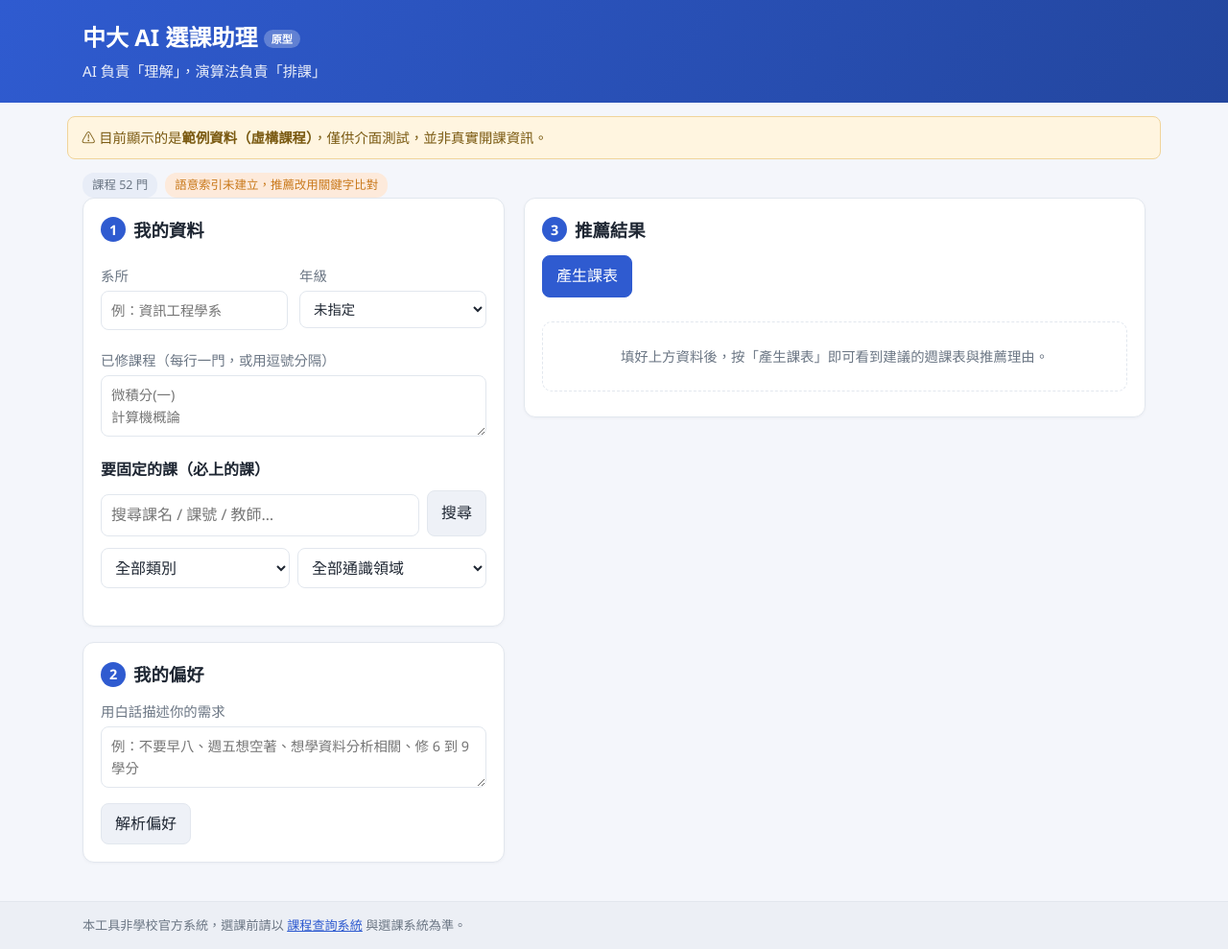
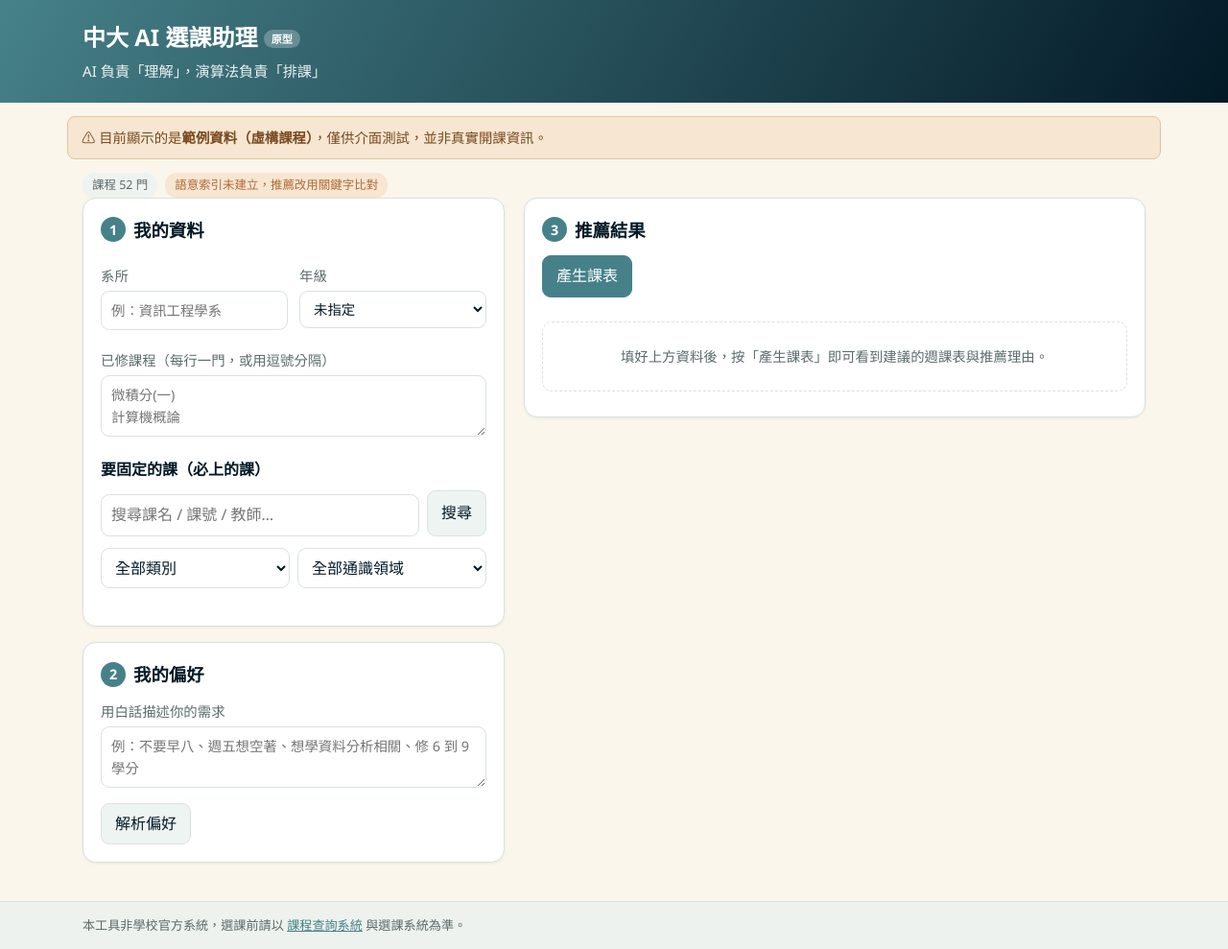
Before and after one commit to chenxiwu39723/Course-Planner, a Flask app: page / in a window 1280 px wide. Shown: the whole page at 96% size. Run offline with Flask 3, Linux system fonts and the light colour scheme.

Commit message:
前端 Teal 配色重做 + 載入/錯誤體驗與長字串溢出修正
- 以 superdesign 產出並套用方案A「溫潤紙感」Teal 配色（ink-black/teal/muted-teal/ash-grey/vanilla-cream）；保留全部 CSS class 與 DOM id 契約，index.html 與 main.js 結構不動
- UX：新增課表計算中 skeleton/spinner；手機產生課表後自動捲到結果；推薦課文字加深至 WCAG AA 對比；fetch 失敗狀態改紅字（.status-error）
- 修正長中文字串溢出（flex min-width:0 + 換行）：全部通識領域 select、搜尋結果超長系所、固定課 chips、同時段替代清單

Co-Authored-By: Claude Opus 4.8 <noreply@anthropic.com>

```diff
--- a/static/main.js
+++ b/static/main.js
@@ -111,12 +111,13 @@ async function searchFixed() {
   const ge = $("#f-gedomain").value;
   if (!q && !cat && !ge) {
     $("#fixed-search-status").textContent = "請輸入關鍵字，或選擇類別／通識領域。";
+    $("#fixed-search-status").classList.remove("status-error");
     return;
   }
   const btn = $("#fixed-search-btn");
   const status = $("#fixed-search-status");
   const ul = $("#fixed-search-results");
-  btn.disabled = true; status.textContent = "搜尋中…";
+  btn.disabled = true; status.textContent = "搜尋中…"; status.classList.remove("status-error");
   const limit = 30;
   const params = new URLSearchParams({ limit: String(limit) });
   if (q) params.set("q", q);
@@ -127,6 +128,7 @@ async function searchFixed() {
     j = await api(`/api/courses?${params.toString()}`);
   } catch (e) {
     status.textContent = "搜尋失敗：" + e.message;
+    status.classList.add("status-error");
     btn.disabled = false;
     return;
   }
@@ -167,9 +169,9 @@ async function parsePrefs() {
   const text = $("#pref-text").value.trim();
   const btn = $("#parse-btn");
   const status = $("#parse-status");
-  if (!text) { status.textContent = "請先輸入白話需求。"; return; }
+  if (!text) { status.textContent = "請先輸入白話需求。"; status.classList.remove("status-error"); return; }
   saveState();
-  btn.disabled = true; status.textContent = "解析中…";
+  btn.disabled = true; status.textContent = "解析中…"; status.classList.remove("status-error");
   try {
     const j = await api("/api/parse_preferences", {
       method: "POST", headers: { "Content-Type": "application/json" },
@@ -179,6 +181,7 @@ async function parsePrefs() {
     status.textContent = "已解析，可在下方確認或修改。";
   } catch (e) {
     status.textContent = "解析失敗：" + e.message;
+    status.classList.add("status-error");
   } finally {
     btn.disabled = false;
   }
@@ -235,6 +238,13 @@ async function generate() {
   const status = $("#gen-status");
   btn.disabled = true;
   status.textContent = "計算中…";
+  status.classList.remove("status-error");
+  // 顯示計算中 skeleton，並清掉上一次的結果，避免看起來像卡住
+  $("#schedule-empty").classList.add("hidden");
+  $("#scheme-tabs").innerHTML = "";
+  $("#schedule-courses").innerHTML = "";
+  $("#schedule-grid").innerHTML =
+    '<div class="loading"><span class="spinner" aria-hidden="true"></span>排課計算中…</div>';
   const body = {
     fixed_ids: Object.keys(FIXED),
     user: {
@@ -266,8 +276,14 @@ async function generate() {
       : "";
     status.textContent = `產生 ${SCHEDULES.length} 組（搜尋 ${s.nodes} 節點、${s.elapsed}s${s.hit_limit ? "，已達上限回傳最佳結果" : ""}）${capNote}`;
     ACTIVE = 0; renderTabs(); renderScheme();
+    // 手機單欄時，產生後自動捲到結果區（桌機結果已在右側 sticky 欄可見）
+    if (window.matchMedia("(max-width: 899px)").matches) {
+      $("#step3").scrollIntoView({ behavior: "smooth", block: "start" });
+    }
   } catch (e) {
     status.textContent = "發生錯誤：" + e.message;
+    status.classList.add("status-error");
+    $("#schedule-grid").innerHTML = "";
   } finally {
     btn.disabled = false;
   }
--- a/static/style.css
+++ b/static/style.css
@@ -1,19 +1,22 @@
 :root {
-  --bg: #f4f6fb;
+  /* Teal 重做版（方案A 溫潤紙感）— 配色：ink-black / teal / muted-teal / ash-grey / vanilla-cream */
+  --bg: #faf6ec;          /* 溫潤奶油紙底（vanilla-cream 提亮） */
   --card: #ffffff;
-  --ink: #1f2733;
-  --muted: #6b7684;
-  --line: #e2e7ee;
-  --brand: #2f5bd0;
-  --brand-dark: #23469e;
-  --fixed: #3570d8;
-  --fixed-bg: #dbe6fb;
-  --added: #1f9d6b;
-  --added-bg: #d8f3e7;
-  --free-bg: #eef6ef;
-  --avoid-bg: #ececf0;
-  --warn: #c9791b;
-  --gray: #8a93a0;
+  --ink: #031926;         /* ink-black：主要文字 */
+  --muted: #5c6b6b;       /* 次要文字 / 標籤 */
+  --line: #d9e2de;        /* 邊線（去飽和 ash） */
+  --brand: #468189;       /* teal：主色 */
+  --brand-dark: #031926;  /* header 漸層尾端 / hover（ink-black） */
+  --fixed: #2f6a72;       /* 固定課：深 teal */
+  --fixed-bg: #dcebe9;
+  --added: #2e6a5d;       /* 推薦課：深 muted-teal（文字/邊框，對比達 WCAG AA） */
+  --added-bg: #e4efe9;
+  --free-bg: #f4e9cd;     /* 空堂：vanilla-cream */
+  --avoid-bg: #e7ece9;    /* 避開：冷灰（加斜紋） */
+  --warn: #b06a35;        /* 可能不符合 / 警告：暖陶色 */
+  --warn-bg: #f6e6d2;
+  --gray: #8a9a98;        /* 無法判斷 / 次要灰 */
+  --error: #b4453a;       /* 錯誤訊息（暖紅，與配色調和） */
 }
 * { box-sizing: border-box; }
 body {
@@ -37,14 +40,14 @@ body {
 .tag { font-size: .7rem; background: rgba(255,255,255,.25); padding: 2px 8px; border-radius: 10px; vertical-align: middle; }
 
 .banner { margin: 14px auto; padding: 10px 14px; border-radius: 8px; font-size: .9rem; }
-.banner-sample { background: #fff5e0; border: 1px solid #f0d49a; color: #7a5a12; }
+.banner-sample { background: var(--warn-bg); border: 1px solid #e3c6a0; color: #7a4a1f; }
 
 .status-bar { display: flex; flex-wrap: wrap; gap: 8px; margin-top: 14px; }
-.pill { font-size: .78rem; padding: 3px 10px; border-radius: 12px; background: #e8edf7; color: var(--muted); }
-.pill-warn { background: #fdeadb; color: var(--warn); }
-.pill-info { background: #dbe6fb; color: var(--brand-dark); font-weight: 600; }
+.pill { font-size: .78rem; padding: 3px 10px; border-radius: 12px; background: #eef3f0; color: var(--muted); }
+.pill-warn { background: var(--warn-bg); color: var(--warn); }
+.pill-info { background: var(--fixed-bg); color: var(--ink); font-weight: 600; }
 
-.card { background: var(--card); border: 1px solid var(--line); border-radius: 12px; padding: 18px; margin: 16px 0; box-shadow: 0 1px 3px rgba(20,30,60,.04); }
+.card { background: var(--card); border: 1px solid var(--line); border-radius: 14px; padding: 18px; margin: 16px 0; box-shadow: 0 1px 3px rgba(3,25,38,.06); }
 .step h2 { margin: 0 0 12px; font-size: 1.15rem; display: flex; align-items: center; gap: 8px; }
 .step h3 { margin: 16px 0 8px; font-size: 1rem; }
 .num { display: inline-grid; place-items: center; width: 26px; height: 26px; background: var(--brand); color: #fff; border-radius: 50%; font-size: .9rem; }
@@ -52,32 +55,37 @@ body {
 label { display: block; font-size: .9rem; color: var(--muted); margin: 10px 0; }
 input, select, textarea {
   width: 100%; margin-top: 4px; padding: 8px 10px; font: inherit;
-  border: 1px solid var(--line); border-radius: 8px; background: #fff; color: var(--ink);
+  border: 1px solid var(--line); border-radius: 9px; background: #fff; color: var(--ink);
 }
 textarea { resize: vertical; }
 .grid2 { display: grid; grid-template-columns: 1fr 1fr; gap: 12px; }
+.grid2 > * { min-width: 0; }   /* 防止長內容（如超長系所名）把等寬欄撐破 */
 .row { display: flex; gap: 8px; }
-.row input { flex: 1; }
+.row input { flex: 1; min-width: 0; }
 .filters { margin-top: 8px; }
-.filters select { flex: 1; width: auto; }
+/* min-width:0 讓 select 能被欄寬約束；否則會被最長選項（如超長通識領域）撐破版面 */
+.filters select { flex: 1; min-width: 0; width: auto; }
 .inline { display: inline-flex; align-items: center; gap: 6px; width: auto; margin-top: 8px; }
 .inline input { width: auto; }
 
-.btn { background: #eef1f7; color: var(--ink); border: 1px solid var(--line); border-radius: 8px; padding: 8px 14px; cursor: pointer; font: inherit; white-space: nowrap; }
-.btn:hover { background: #e3e8f2; }
+.btn { background: #eef4f2; color: var(--ink); border: 1px solid var(--line); border-radius: 9px; padding: 8px 14px; cursor: pointer; font: inherit; white-space: nowrap; transition: background .15s ease; }
+.btn:hover { background: #e3ece9; }
 .btn-primary { background: var(--brand); color: #fff; border-color: var(--brand); }
 .btn-primary:hover { background: var(--brand-dark); }
 .btn-sm { padding: 3px 10px; font-size: .8rem; }
 .btn:disabled { opacity: .55; cursor: default; }
 
-.result-list { list-style: none; padding: 0; margin: 8px 0; max-height: 240px; overflow: auto; }
-.result-list li { display: flex; justify-content: space-between; align-items: center; gap: 8px; padding: 8px 10px; border: 1px solid var(--line); border-radius: 8px; margin-bottom: 6px; font-size: .9rem; }
-.result-list .meta { color: var(--muted); font-size: .8rem; }
+.result-list { list-style: none; padding: 0; margin: 8px 0; max-height: 240px; overflow-y: auto; overflow-x: hidden; }
+.result-list li { display: flex; justify-content: space-between; align-items: flex-start; gap: 8px; padding: 8px 10px; border: 1px solid var(--line); border-radius: 9px; margin-bottom: 6px; font-size: .9rem; }
+.result-list li > span { flex: 1; min-width: 0; overflow-wrap: anywhere; }
+.result-list li > button { flex: none; }
+/* 科系(dept)可長達 37 字：改成獨立一行並允許換行，避免把「加入」鈕擠出去 */
+.result-list .meta { display: block; margin-top: 2px; color: var(--muted); font-size: .8rem; overflow-wrap: anywhere; }
 
 .chips { display: flex; flex-wrap: wrap; gap: 8px; margin-top: 8px; }
 .chips.small .chip { font-size: .78rem; }
-.chip { background: var(--fixed-bg); color: var(--fixed); border-radius: 16px; padding: 4px 10px; font-size: .85rem; display: inline-flex; gap: 6px; align-items: center; }
-.chip button { border: none; background: none; cursor: pointer; color: inherit; font-size: 1rem; line-height: 1; }
+.chip { background: var(--fixed-bg); color: var(--fixed); border-radius: 16px; padding: 4px 10px; font-size: .85rem; display: inline-flex; gap: 6px; align-items: center; max-width: 100%; flex-wrap: wrap; overflow-wrap: anywhere; }
+.chip button { border: none; background: none; cursor: pointer; color: inherit; font-size: 1rem; line-height: 1; flex: none; }
 
 .parsed { margin-top: 12px; border-top: 1px dashed var(--line); padding-top: 12px; }
 .parsed.hidden, .hidden { display: none; }
@@ -89,16 +97,18 @@ textarea { resize: vertical; }
 .hint { color: var(--muted); font-size: .85rem; }
 
 .tabs { display: flex; gap: 8px; margin: 12px 0; flex-wrap: wrap; }
-.tab { padding: 6px 14px; border: 1px solid var(--line); border-radius: 20px; cursor: pointer; background: #fff; font-size: .9rem; }
+.tab { padding: 6px 14px; border: 1px solid var(--line); border-radius: 20px; cursor: pointer; background: #fff; font-size: .9rem; transition: background .15s ease, border-color .15s ease; }
+.tab:hover { background: #eef4f2; }
 .tab.active { background: var(--brand); color: #fff; border-color: var(--brand); }
+.tab.active:hover { background: var(--brand); }
 
 table.grid { width: 100%; border-collapse: collapse; margin: 8px 0 16px; font-size: .78rem; table-layout: fixed; }
 table.grid th, table.grid td { border: 1px solid var(--line); padding: 3px; text-align: center; height: 38px; vertical-align: middle; }
-table.grid th { background: #f0f3f9; color: var(--muted); font-weight: 600; width: 56px; }
+table.grid th { background: #eef3f0; color: var(--muted); font-weight: 600; width: 56px; }
 table.grid thead th { width: auto; }
 table.grid .ptime { font-weight: 400; font-size: .68em; color: var(--gray); }
 table.grid td.free { background: var(--free-bg); }
-table.grid td.avoid { background: var(--avoid-bg); background-image: repeating-linear-gradient(45deg, transparent, transparent 4px, rgba(0,0,0,.04) 4px, rgba(0,0,0,.04) 8px); }
+table.grid td.avoid { background: var(--avoid-bg); background-image: repeating-linear-gradient(45deg, transparent, transparent 4px, rgba(3,25,38,.05) 4px, rgba(3,25,38,.05) 8px); }
 table.grid td.fixed { background: var(--fixed-bg); color: var(--fixed); border-left: 3px solid var(--fixed); }
 table.grid td.added { background: var(--added-bg); color: var(--added); border-left: 3px solid var(--added); }
 table.grid td.fixed, table.grid td.added { padding: 4px 5px; line-height: 1.25; }
@@ -110,12 +120,21 @@ table.grid td.fixed, table.grid td.added { padding: 4px 5px; line-height: 1.25;
 .swatch.sw-fixed { background: var(--fixed-bg); border-color: var(--fixed); }
 .swatch.sw-added { background: var(--added-bg); border-color: var(--added); }
 .swatch.sw-free { background: var(--free-bg); }
-.swatch.sw-avoid { background: var(--avoid-bg); background-image: repeating-linear-gradient(45deg, transparent, transparent 3px, rgba(0,0,0,.08) 3px, rgba(0,0,0,.08) 6px); }
+.swatch.sw-avoid { background: var(--avoid-bg); background-image: repeating-linear-gradient(45deg, transparent, transparent 3px, rgba(3,25,38,.09) 3px, rgba(3,25,38,.09) 6px); }
 
 .empty-state { color: var(--muted); font-size: .9rem; text-align: center; padding: 24px 12px; border: 1px dashed var(--line); border-radius: 10px; margin: 8px 0; }
 .empty-state.hidden { display: none; }
 
-.course-item { border: 1px solid var(--line); border-left-width: 4px; border-radius: 8px; padding: 10px 12px; margin-bottom: 8px; }
+/* 課表計算中 skeleton / spinner */
+.loading { display: flex; align-items: center; justify-content: center; gap: 10px; color: var(--muted); font-size: .9rem; padding: 40px 12px; }
+.spinner { width: 20px; height: 20px; border: 3px solid var(--line); border-top-color: var(--brand); border-radius: 50%; animation: spin .8s linear infinite; flex: none; }
+@keyframes spin { to { transform: rotate(360deg); } }
+@media (prefers-reduced-motion: reduce) { .spinner { animation-duration: 2.4s; } }
+
+/* 錯誤狀態文字（fetch 失敗時加在狀態列上） */
+.status-error { color: var(--error); font-weight: 600; }
+
+.course-item { border: 1px solid var(--line); border-left-width: 4px; border-radius: 9px; padding: 10px 12px; margin-bottom: 8px; }
 .course-item.fixed { border-left-color: var(--fixed); }
 .course-item.added { border-left-color: var(--added); }
 .course-title { font-weight: 600; }
@@ -123,8 +142,8 @@ table.grid td.fixed, table.grid td.added { padding: 4px 5px; line-height: 1.25;
 .reason { font-size: .85rem; margin-top: 4px; }
 .badge { font-size: .75rem; padding: 2px 8px; border-radius: 10px; margin-left: 6px; }
 .badge.符合 { background: var(--added-bg); color: var(--added); }
-.badge.可能不符合 { background: #fdeadb; color: var(--warn); }
-.badge.無法判斷 { background: #ececf0; color: var(--gray); }
+.badge.可能不符合 { background: var(--warn-bg); color: var(--warn); }
+.badge.無法判斷 { background: #edf1ef; color: var(--gray); }
 .notes-toggle { font-size: .8rem; color: var(--brand); cursor: pointer; margin-top: 4px; display: inline-block; }
 .notes-toggle:hover { text-decoration: underline; }
 
@@ -134,14 +153,16 @@ input:focus-visible, textarea:focus-visible,
 .tab:focus-visible, .notes-toggle:focus-visible {
   outline: 2px solid var(--brand); outline-offset: 2px;
 }
-.notes-box { font-size: .82rem; background: #f7f9fc; border: 1px solid var(--line); border-radius: 6px; padding: 8px; margin-top: 6px; color: var(--muted); }
+.notes-box { font-size: .82rem; background: #f2f6f4; border: 1px solid var(--line); border-radius: 6px; padding: 8px; margin-top: 6px; color: var(--muted); }
 
 .alt-list { list-style: none; padding: 0; margin: 6px 0 2px; }
 .alt-list.hidden { display: none; }
-.alt-list li { display: flex; justify-content: space-between; align-items: center; gap: 8px; padding: 6px 8px; border: 1px solid var(--line); border-radius: 6px; margin-bottom: 5px; font-size: .84rem; background: #fcfdff; }
-.alt-list .meta { color: var(--muted); font-size: .78rem; }
+.alt-list li { display: flex; justify-content: space-between; align-items: flex-start; gap: 8px; padding: 6px 8px; border: 1px solid var(--line); border-radius: 6px; margin-bottom: 5px; font-size: .84rem; background: #f7faf8; }
+.alt-list li > span { flex: 1; min-width: 0; overflow-wrap: anywhere; }
+.alt-list li > button { flex: none; }
+.alt-list .meta { display: block; margin-top: 2px; color: var(--muted); font-size: .78rem; overflow-wrap: anywhere; }
 
-.site-footer { background: #eceff5; color: var(--muted); font-size: .82rem; padding: 14px 0; margin-top: 24px; border-top: 1px solid var(--line); }
+.site-footer { background: #eef2ee; color: var(--muted); font-size: .82rem; padding: 14px 0; margin-top: 24px; border-top: 1px solid var(--line); }
 .site-footer a { color: var(--brand); }
 
 @media (max-width: 600px) {
```
